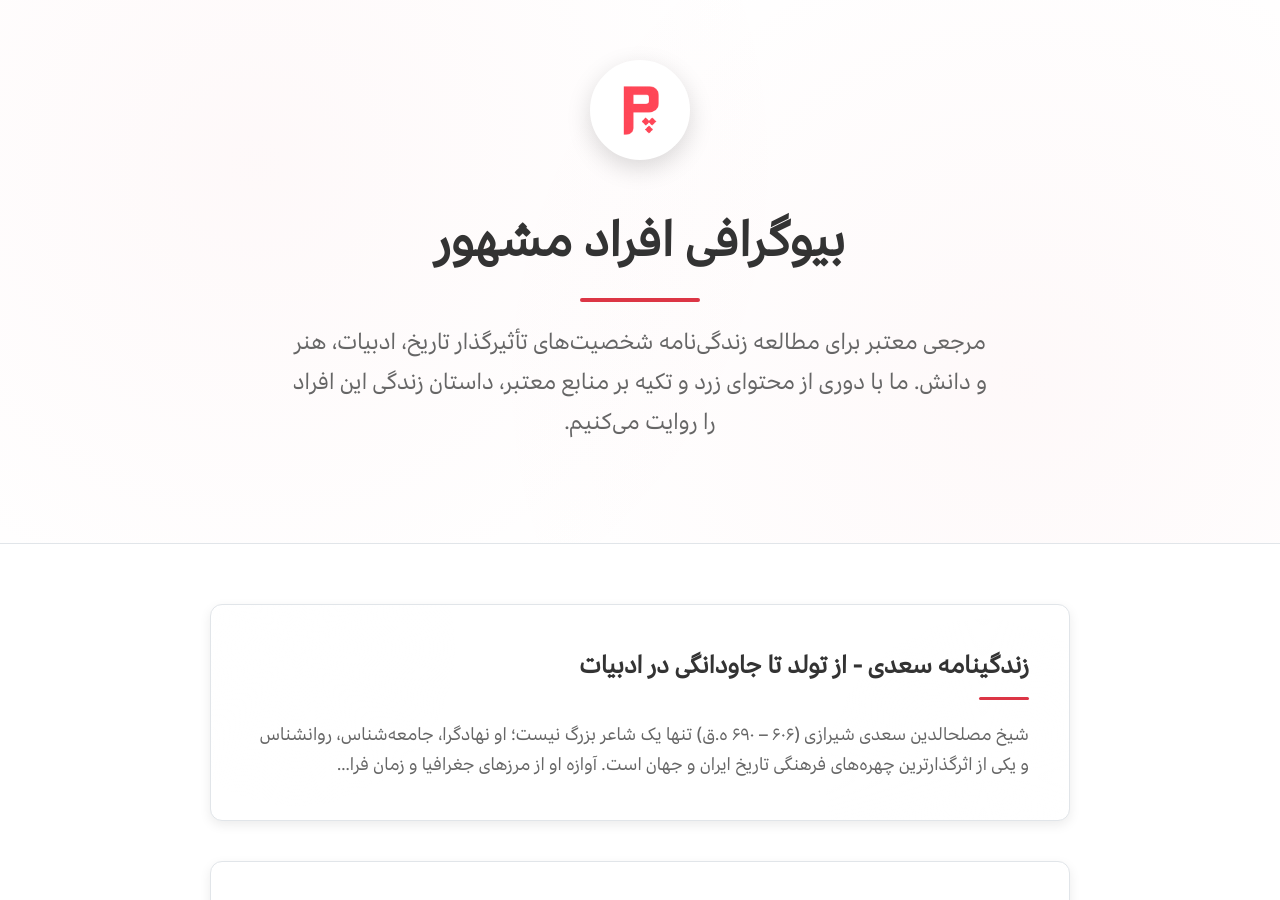
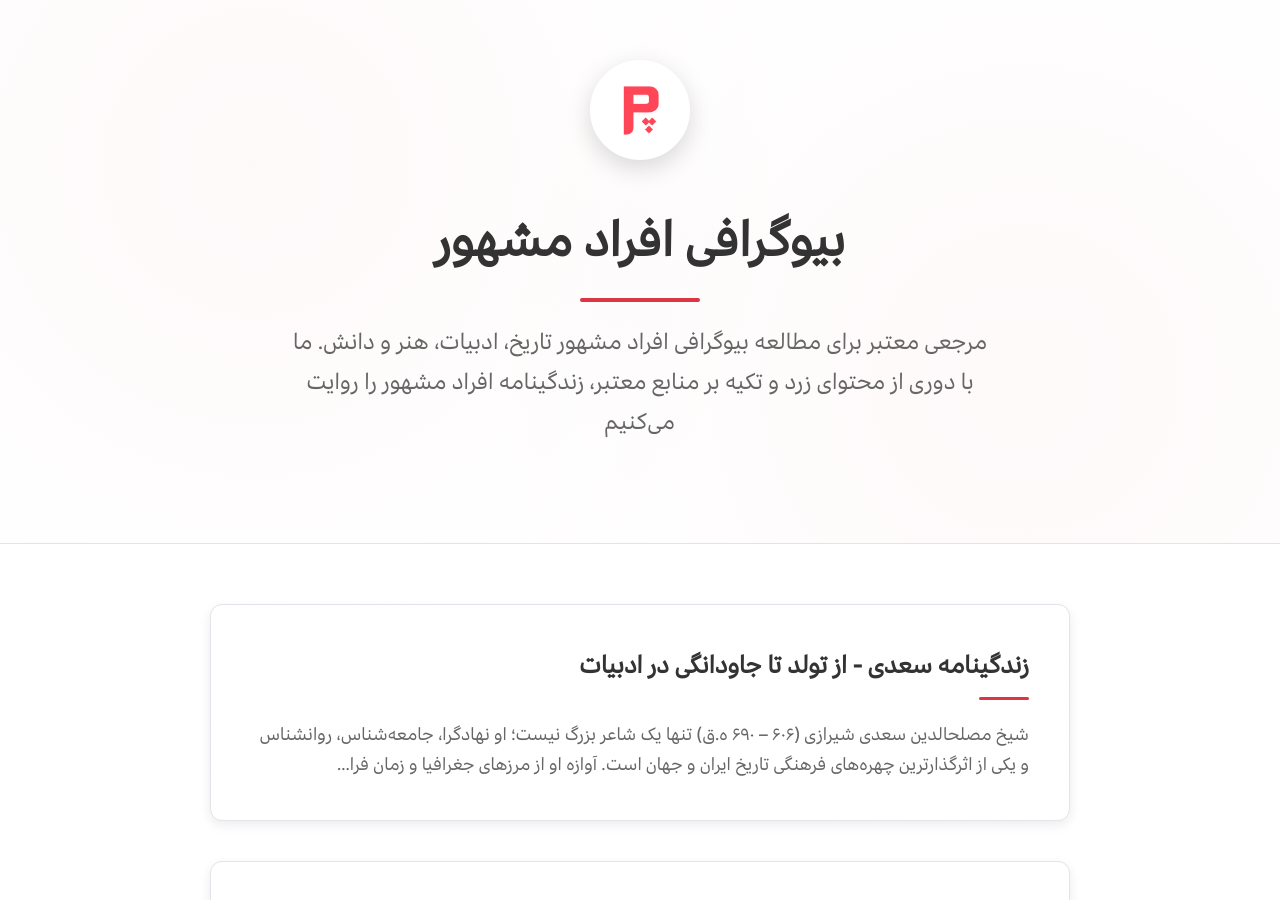
Before and after one commit to darkblog/darkblog.github.io, a Jekyll site: the page built from index.html, in a window 1280 px wide and 900 px high. Built offline with Jekyll 4.4.1, drawn with Linux system fonts in a browser that asks for light colours.

Commit message:
Update index.html

```diff
--- a/index.html
+++ b/index.html
@@ -430,8 +430,7 @@
 
             <h1 class="page-title">بیوگرافی افراد مشهور</h1>
             <p class="page-description">
-                مرجعی معتبر برای مطالعه زندگی‌نامه شخصیت‌های تأثیرگذار تاریخ، ادبیات، هنر و دانش.
-                ما با دوری از محتوای زرد و تکیه بر منابع معتبر، داستان زندگی این افراد را روایت می‌کنیم.
+                مرجعی معتبر برای مطالعه بیوگرافی افراد مشهور تاریخ، ادبیات، هنر و دانش. ما با دوری از محتوای زرد و تکیه بر منابع معتبر، زندگینامه افراد مشهور را روایت می‌کنیم
             </p>
         </div>
     </section>
```
